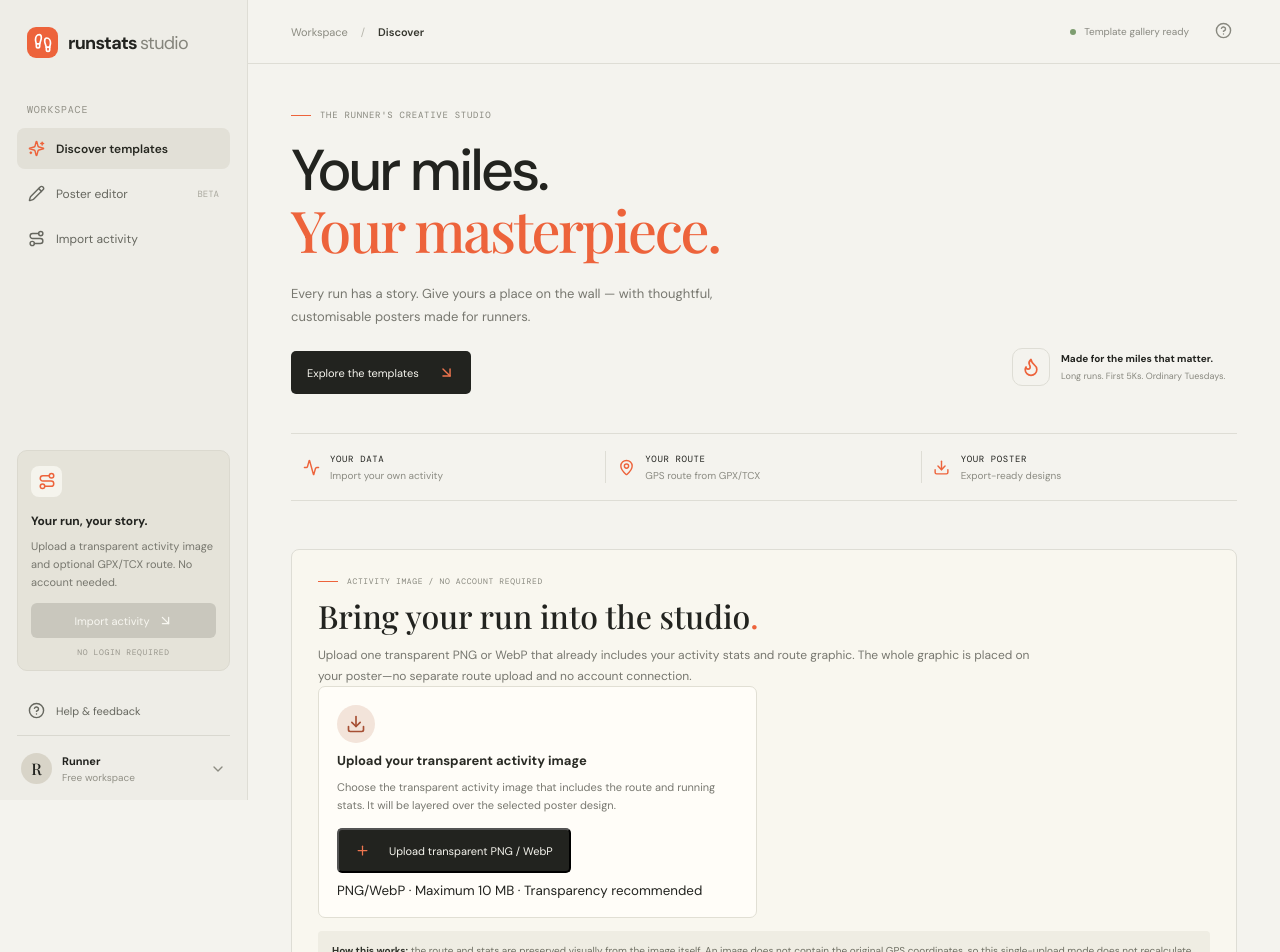
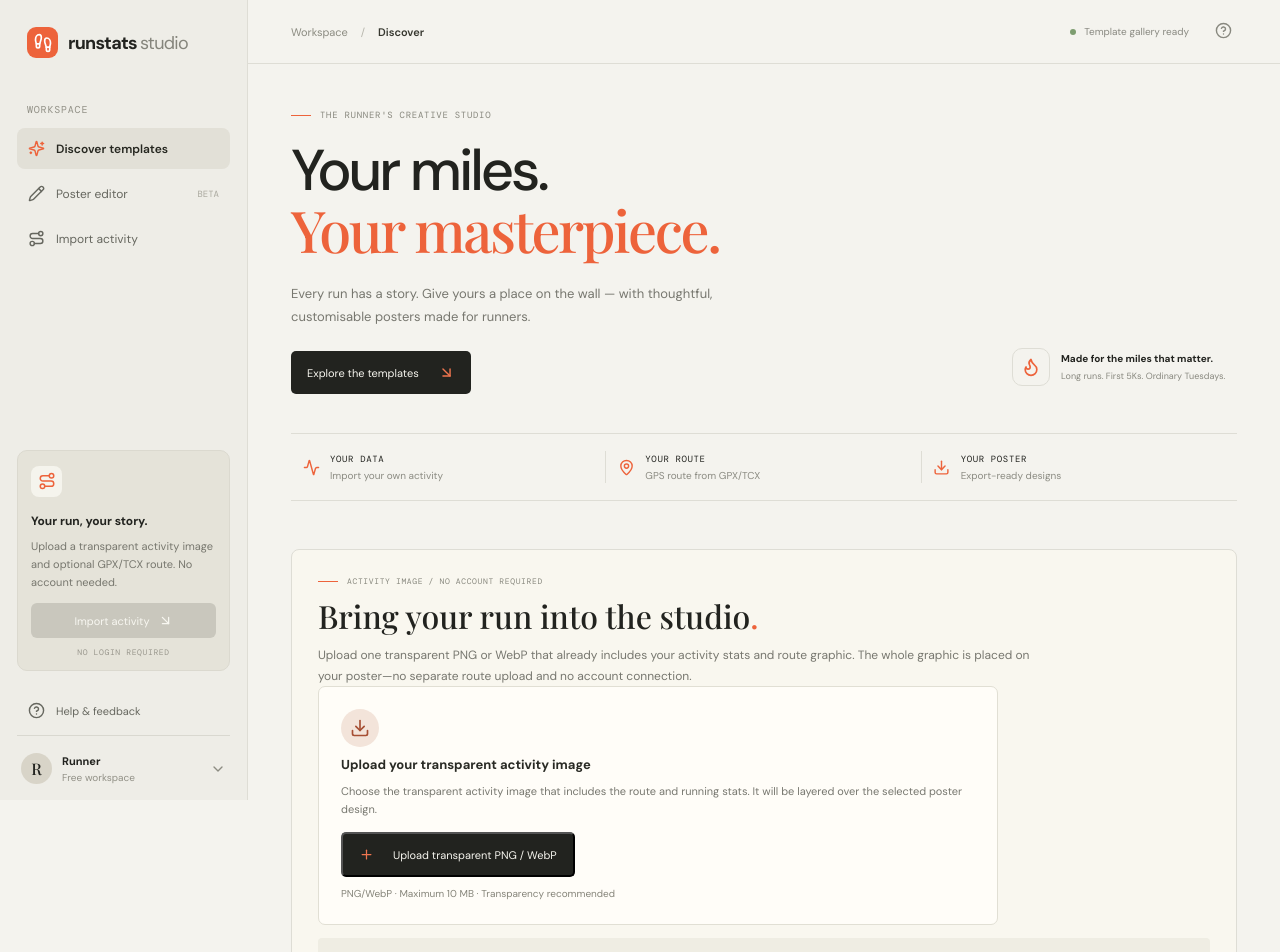
Before and after one commit to noyel-g/setupkaro, a React (Vite) app: page / in a window 1280 px wide. Shown: the top 952 px of the page. Built offline with nearby package versions, Linux system fonts and the light colour scheme; a web font is replaced by a local one.

Commit message:
Simplify activity import to one transparent image upload

```diff
--- a/src/styles.css
+++ b/src/styles.css
@@ -338,3 +338,13 @@
   .activity-upload-grid {grid-template-columns:1fr}
   .activity-upload-card {padding:14px}
 }
+
+/* Single upload mode: the transparent activity image already includes its route artwork. */
+.activity-upload-grid-single {grid-template-columns:minmax(0,1fr)!important;max-width:680px}
+.activity-upload-grid-single .activity-upload-card {padding:22px}
+.activity-file-hint {display:block;color:#858479;font-size:10px;line-height:1.6}
+.poster.has-activity-overlay .route-art,
+.poster.has-activity-overlay .poster-map-visual {display:none!important}
+.poster.has-activity-overlay .poster-map-heading>span {display:none}
+.poster-activity-overlay {left:5%;top:12%;width:90%;height:76%;object-fit:contain;z-index:7;pointer-events:none}
+@media(max-width:700px){.activity-upload-grid-single .activity-upload-card{padding:16px}}
```
